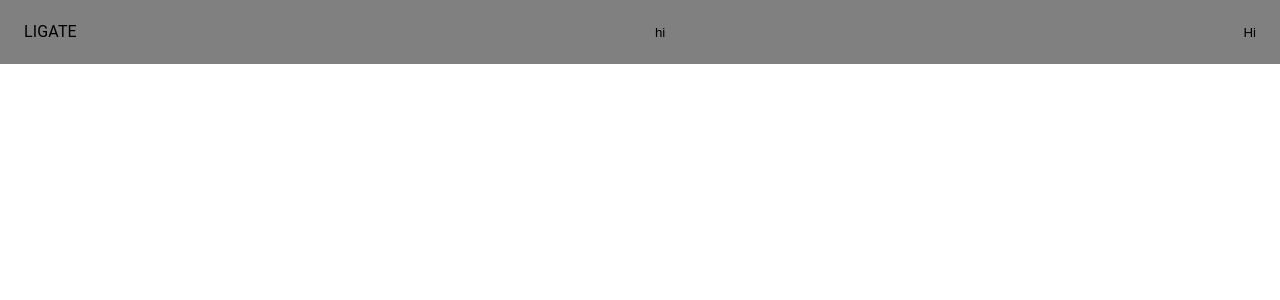
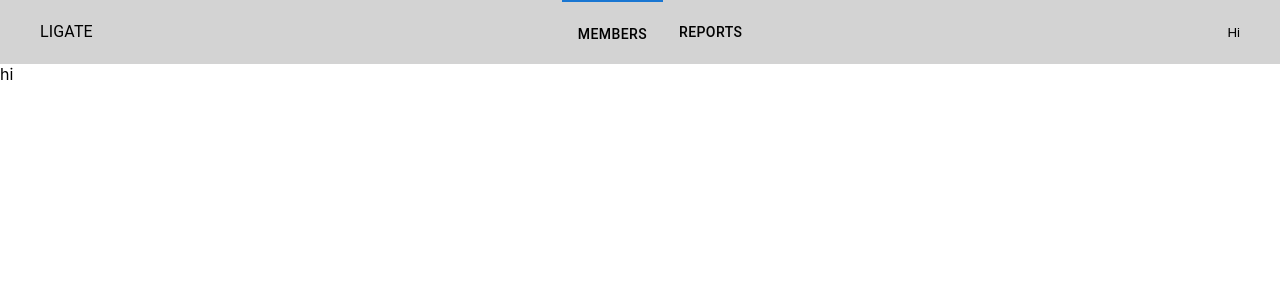
Before and after one commit to Naternelson/ligate-demo, a React (Create React App) app: page / in a window 1280 px wide. Shown: the top 300 px of the page. Built offline with nearby package versions, Linux system fonts and the light colour scheme.

Commit message:
NavLinks

```diff
--- a/src/components/dash-nav-bar/index.tsx
+++ b/src/components/dash-nav-bar/index.tsx
@@ -1,17 +1,18 @@
-import { ButtonBase, Toolbar, ToolbarProps } from "@mui/material";
+import { Box, ButtonBase, Paper, PaperProps, Toolbar, ToolbarProps } from "@mui/material";
+import { BoxProps } from "@mui/system";
 import React from "react";
 import Logo from "./logo";
+import NavLinks from "./nav-links";
 export default function DashboardNavbar(){
-    const tProps:ToolbarProps = {sx:{bgcolor: 'gray', justifyContent: 'space-between'}}
+    // const tProps:ToolbarProps = {sx:{bgcolor: 'gray', justifyContent: 'space-between'}}
+    const pProps:BoxProps = {sx: {px: 5, minHeight: "64px", display: 'flex', bgcolor: 'lightgray', justifyContent: 'space-between', alignItems: 'center'}}
     return (
-        <Toolbar {...tProps}>
+        <Box {...pProps}>
             <Logo/>
-            <ButtonBase>
-                hi
-            </ButtonBase>
+            <NavLinks/>
             <ButtonBase>
                 Hi
             </ButtonBase>
-        </Toolbar>
+        </Box>
     )
 }
--- /dev/null
+++ b/src/components/dash-nav-bar/nav-links.tsx
@@ -0,0 +1,33 @@
+import { Box, BoxProps, ButtonBase, ButtonBaseProps, Typography } from "@mui/material";
+import { useLocation } from "react-router-dom";
+import { useNavigator } from "../navigation";
+
+export default function NavLinks(){
+    const boxProps:BoxProps = {display:'flex', flexDirection:'row', height: "64px"}
+    return (
+        <Box {...boxProps}>
+            <NavLink label="Members" location="/"/>
+            <NavLink label="Reports" location="/reports"/>
+        </Box>
+    )
+}
+
+interface NavLinkProps{
+    label: string,
+    location: string
+}
+
+function NavLink(props:NavLinkProps){
+    const location = useLocation()
+    const [to] = useNavigator()
+    const boxProps:BoxProps = {display: 'flex', alignItems: 'center', height: '100%', py:0, px: 2, sx:{borderTop: location.pathname === props.location ? 4 : 0, borderColor: "primary.main"}}
+    const buttonProps:ButtonBaseProps = {onClick: to(props.location)}
+    return (
+        <ButtonBase {...buttonProps}>
+            <Box {...boxProps}>
+                <Typography variant={"button"}>{props.label}</Typography>
+            </Box>
+        </ButtonBase>
+
+    )
+}
--- a/src/router/index.tsx
+++ b/src/router/index.tsx
@@ -1,10 +1,12 @@
 import { BrowserRouter, Route, Routes } from "react-router-dom";
 import DashboardHome from "../views/home";
 import React from "react"
+import DashboardNavbar from "../components/dash-nav-bar";
 
 export default function AppRouter(){
     return (
         <BrowserRouter>
+            <DashboardNavbar/>
             <Routes>
                 <Route path="/" element={<DashboardHome/>}/>
             </Routes>
--- a/src/views/home/index.tsx
+++ b/src/views/home/index.tsx
@@ -4,7 +4,7 @@ import DashboardNavbar from "../../components/dash-nav-bar";
 export default function DashboardHome(){
     return (
         <Box>
-            <DashboardNavbar/>
+            hi
         </Box>
     )
 }
--- a/tsconfig.json
+++ b/tsconfig.json
@@ -1,6 +1,6 @@
 {
   "compilerOptions": {
-    "target": "es5",
+    "target": "esnext",
     "lib": [
       "dom",
       "dom.iterable",
```
Also changed, not shown: src/components/dash-nav-bar/user-bar.tsx (added).
